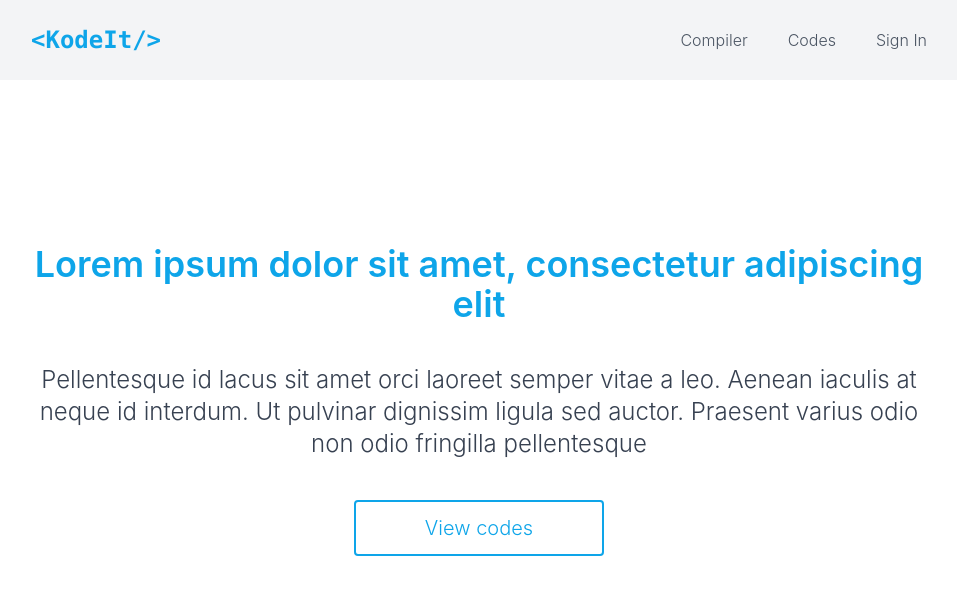
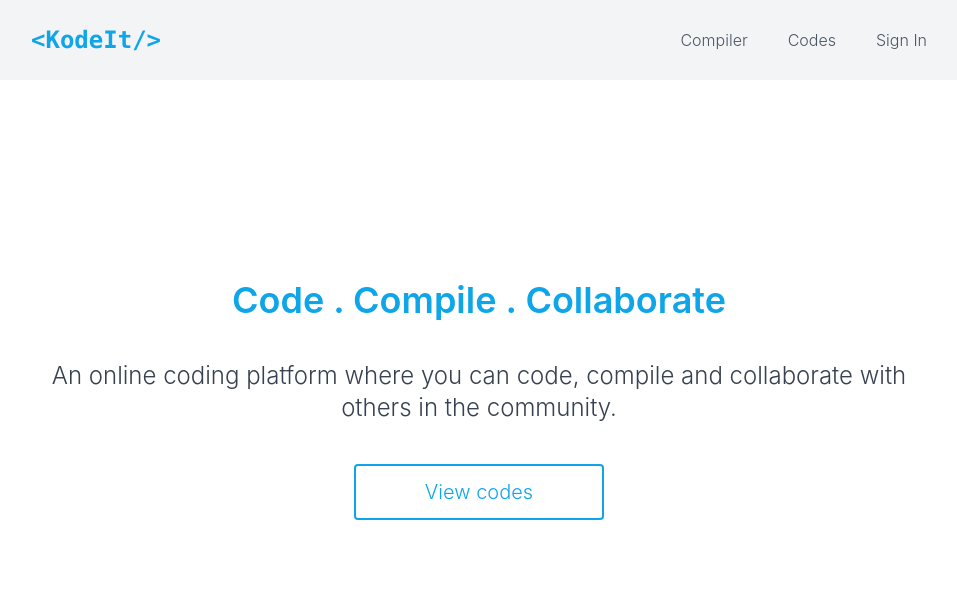
Before and after one commit to KodeIt/frontend, a React (Create React App) app: page / in a window 1280 px wide. Shown: the top 594 px of the page, without its empty margins (161-1118 px from the left). Built offline with nearby package versions, Linux system fonts and the light colour scheme.

Commit message:
Updated description on landing page

```diff
--- a/src/pages/Landing.tsx
+++ b/src/pages/Landing.tsx
@@ -12,12 +12,9 @@ const Landing: FC = props => {
 
     return <PageWrapper className={''}>
         <div className={'flex flex-col h-full justify-center items-center gap-10 text-center h-full'}>
-            <div className={'text-4xl font-semibold text-sky-500 '}>Lorem ipsum dolor sit amet, consectetur adipiscing
-                elit
+            <div className={'text-4xl font-semibold text-sky-500 '}>Code . Compile . Collaborate
             </div>
-            <div className={'text-2xl font-light text-gray-700'}>Pellentesque id lacus sit amet orci laoreet semper
-                vitae a leo. Aenean iaculis at neque id interdum. Ut pulvinar dignissim ligula sed auctor. Praesent
-                varius odio non odio fringilla pellentesque
+            <div className={'text-2xl font-light text-gray-700'}>An online coding platform where you can code, compile and collaborate with others in the community.
             </div>
             <button className={'text-xl font-light rounded border-2 border-sky-500 text-sky-500 p-3 w-[250px]'}
                     onClick={routeChange}>View codes
```
